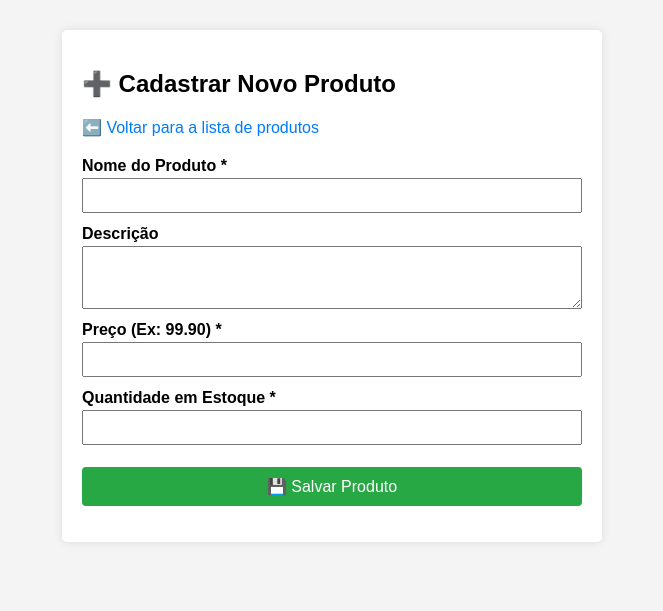
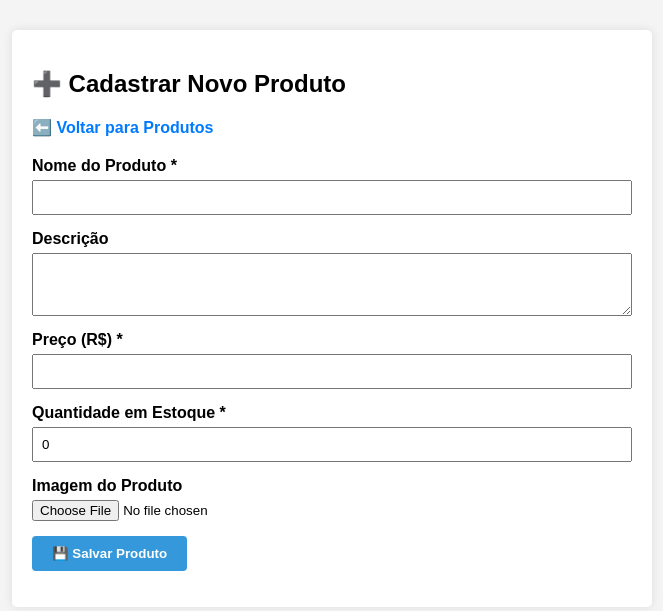
Before and after one commit to NycolasCunha/agenda-php-pdo, a PHP site: page /produtos-cadastrar.php in a window 1280 px wide. Shown: the part 57-668 px from the top of the page, without its empty margins (308-971 px from the left). Run offline with PHP 8.4, Linux system fonts and the light colour scheme.

Commit message:
correção de erros e bugs

```diff
--- a/produtos-cadastrar.php
+++ b/produtos-cadastrar.php
@@ -4,61 +4,74 @@ require_once 'config.php';
 $mensagem = "";
 
 if ($_SERVER['REQUEST_METHOD'] === 'POST') {
-    // Pega os dados vindos do formulário
     $nome = $_POST['nome'] ?? '';
     $descricao = $_POST['descricao'] ?? '';
     $preco = $_POST['preco'] ?? 0;
     $estoque = $_POST['estoque'] ?? 0;
+    $imagemNome = '';
 
-    // Validação simples: Nome, Preço e Estoque são obrigatórios
-    if (!empty($nome) && $preco !== '' && $estoque !== '') {
+    // Lógica para upload de imagem (Tarefas 33 e 39)
+    if (isset($_FILES['imagem']) && $_FILES['imagem']['error'] === UPLOAD_ERR_OK) {
+        $extensao = pathinfo($_FILES['imagem']['name'], PATHINFO_EXTENSION);
+        $imagemNome = uniqid() . "." . $extensao; // Evita arquivos duplicados com o mesmo nome
+
+        if (!is_dir('uploads')) {
+            mkdir('uploads', 0777, true);
+        }
+
+        move_uploaded_file($_FILES['imagem']['tmp_name'], 'uploads/' . $imagemNome);
+    }
+
+    if (!empty($nome) && $preco > 0) {
         try {
-            // Prepared Statement padrão e seguro
-            $sql = "INSERT INTO produtos (nome, descricao, preco, estoque) VALUES (?, ?, ?, ?)";
+            $sql = "INSERT INTO produtos (nome, descricao, preco, estoque, imagem) VALUES (?, ?, ?, ?, ?)";
             $stmt = $pdo->prepare($sql);
-            $stmt->execute([$nome, $descricao, $preco, $estoque]);
+            $stmt->execute([$nome, $descricao, $preco, $estoque, $imagemNome]);
 
             $mensagem = "<p style='color: green; font-weight: bold;'>✅ Produto cadastrado com sucesso!</p>";
         } catch (PDOException $e) {
-            $mensagem = "<p style='color: red;'>❌ Erro ao salvar produto: " . $e->getMessage() . "</p>";
+            $mensagem = "<p style='color: red; font-weight: bold;'>❌ Erro ao salvar produto: " . $e->getMessage() . "</p>";
         }
     } else {
-        $mensagem = "<p style='color: orange;'>⚠️ Por favor, preencha todos os campos obrigatórios (*).</p>";
+        $mensagem = "<p style='color: orange; font-weight: bold;'>⚠️ Insira um nome e preço válidos.</p>";
     }
 }
 
 include 'cabecalho.php';
 ?>
 
-<div class="container" style="max-width: 500px; margin: 30px auto; font-family: Arial, sans-serif;">
+<div class="container" style="max-width: 600px;">
     <h2>➕ Cadastrar Novo Produto</h2>
-    <a href="produtos.php" style="text-decoration: none; color: #007BFF;">⬅️ Voltar para a lista de produtos</a>
+    <a href="produtos.php" style="color: #007BFF; text-decoration: none; font-weight: bold;">⬅️ Voltar para Produtos</a>
 
     <?php echo $mensagem; ?>
 
-    <form action="produtos-cadastrar.php" method="POST" style="margin-top: 20px; display: flex; flex-direction: column; gap: 12px;">
+    <form action="produtos-cadastrar.php" method="POST" enctype="multipart/form-data" style="margin-top: 20px; display: flex; flex-direction: column; gap: 15px;">
         <div>
-            <label style="display: block; margin-bottom: 3px; font-weight: bold;">Nome do Produto *</label>
-            <input type="text" name="nome" required style="width: 100%; padding: 8px;">
+            <label style="display: block; font-weight: bold; margin-bottom: 5px;">Nome do Produto *</label>
+            <input type="text" name="nome" required style="width: 100%; padding: 8px; box-sizing: border-box;">
         </div>
 
         <div>
-            <label style="display: block; margin-bottom: 3px; font-weight: bold;">Descrição</label>
+            <label style="display: block; font-weight: bold; margin-bottom: 5px;">Descrição</label>
             <textarea name="descricao" rows="3" style="width: 100%; padding: 8px; box-sizing: border-box;"></textarea>
         </div>
 
         <div>
-            <label style="display: block; margin-bottom: 3px; font-weight: bold;">Preço (Ex: 99.90) *</label>
-            <input type="number" name="preco" step="0.01" min="0" required style="width: 100%; padding: 8px;">
+            <label style="display: block; font-weight: bold; margin-bottom: 5px;">Preço (R$) *</label>
+            <input type="number" step="0.01" name="preco" required style="width: 100%; padding: 8px; box-sizing: border-box;">
         </div>
 
         <div>
-            <label style="display: block; margin-bottom: 3px; font-weight: bold;">Quantidade em Estoque *</label>
-            <input type="number" name="estoque" min="0" required style="width: 100%; padding: 8px;">
+            <label style="display: block; font-weight: bold; margin-bottom: 5px;">Quantidade em Estoque *</label>
+            <input type="number" name="estoque" value="0" required style="width: 100%; padding: 8px; box-sizing: border-box;">
         </div>
 
-        <button type="submit" style="background-color: #28a745; color: white; border: none; padding: 10px; cursor: pointer; font-size: 16px; border-radius: 4px; margin-top: 10px;">
-            💾 Salvar Produto
-        </button>
+        <div>
+            <label style="display: block; font-weight: bold; margin-bottom: 5px;">Imagem do Produto</label>
+            <input type="file" name="imagem" accept="image/*">
+        </div>
+
+        <button type="submit" style="background-color: #3498db; color: white; border: none; padding: 10px 20px; font-weight: bold; border-radius: 4px; cursor: pointer; width: fit-content;">💾 Salvar Produto</button>
     </form>
 </div>
```
Also changed, not shown: clientes.php (+4 -11 lines), excluir.php (+33 -7 lines), funcoes.php (+28 -1 lines), index.php (+7 -13 lines), produtos.php (+13 -13 lines).
